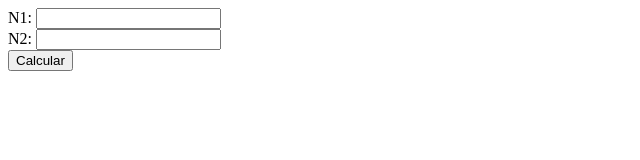
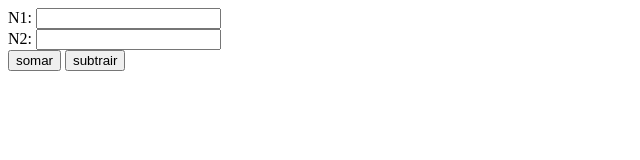
Before and after one commit to abnersamuel2010/calculadora_css, a plain HTML site: page index.html in a window 1280 px wide. Shown: the whole page, without its empty margins (0-640 px from the left). Drawn offline with Linux system fonts and the light colour scheme.

Commit message:
Update index.html

```diff
--- a/index.html
+++ b/index.html
@@ -15,7 +15,8 @@
     <label for="segundo_numero">N2:</label>
     <input type="number" name="segundo_numero" id="segundo_numero">
     <br>
-    <button type="button" onclick="soma()" >Calcular</button>
+    <button type="button" onclick="soma()" >somar</button>
+    <button type="button" onclick="subtrair()">subtrair</button>
     <br>
     <p id="resultado"></p>
 
```
